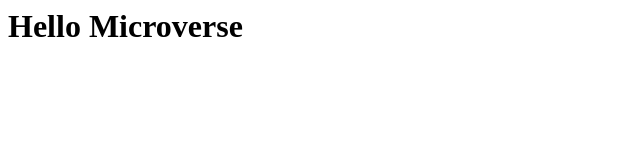
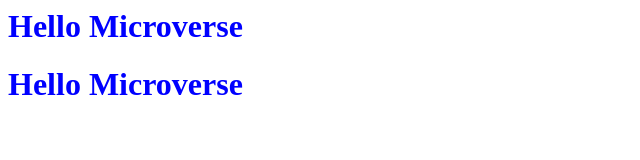
Before and after one commit to juanmanuelbyc/HelloMicroverse, a plain HTML site: page index.html in a window 1280 px wide. Shown: the whole page, without its empty margins (0-640 px from the left). Drawn offline with Linux system fonts and the light colour scheme.

Commit message:
linked style.css to HTML file

```diff
--- a/index.html
+++ b/index.html
@@ -1 +1,13 @@
 <h1 class="mainHeader">Hello Microverse</h1>
+
+<!doctype html>
+<html>
+<head>
+<title>Hello Microverse</title>
+<meta name="Hello Microverse" content="Best practices first implementation">
+<link rel="stylesheet" href="style.css">
+</head>
+<body>
+    <h1 class="mainHeader">Hello Microverse</h1>
+</body>
+</html>
```
